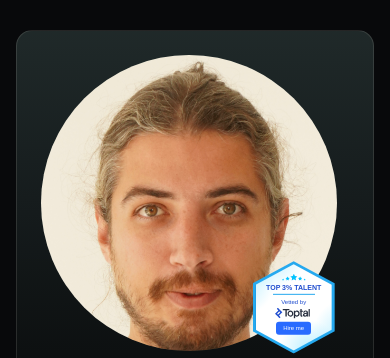
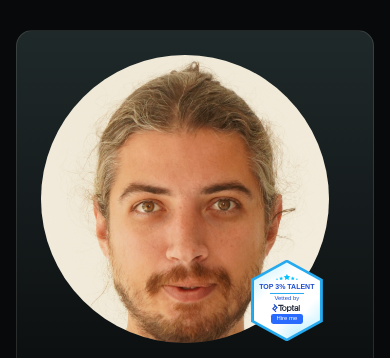
Before and after one commit to Mdivani-Agency/landing-page, a Next.js app: page /about in a window 390 px wide. Shown: the part 486-844 px from the top of the page. Built offline with nearby package versions, Linux system fonts and the light colour scheme; no server answers.

Commit message:
fix(about): pin Toptal badge to the avatar rim
Size the badge from the photo so half sits past the bottom-right edge on desktop and mobile.

Co-authored-by: giorgi <giorgi@mdivani.agency>

```diff
--- a/app/globals.css
+++ b/app/globals.css
@@ -555,42 +555,46 @@ body {
   display: block;
   width: 100%;
   overflow: visible;
+  container-type: inline-size;
 }
 
-.toptal-badge-anchor {
+a.toptal-badge {
+  --toptal-hex: polygon(50% 0, 100% 24%, 100% 76%, 50% 100%, 0 76%, 0 24%);
   position: absolute;
   right: 14.645%;
   bottom: 14.645%;
-  width: 0;
-  height: 0;
   z-index: 1;
-}
-
-.toptal-badge {
-  --toptal-hex: polygon(50% 0, 100% 24%, 100% 76%, 50% 100%, 0 76%, 0 24%);
-  position: absolute;
-  left: 0;
-  top: 0;
-  transform: translate(-50%, -50%);
+  box-sizing: border-box;
+  width: 7.2rem;
+  max-width: 7.2rem;
+  width: min(26cqi, 7.2rem);
+  transform: translate(50%, 50%);
   color: #204ecf;
   text-decoration: none;
   font-family: Arial, Helvetica, sans-serif;
+  font-size: 7px;
+  line-height: 1;
+  text-size-adjust: 100%;
+  -webkit-text-size-adjust: 100%;
 }
 
 .toptal-badge-frame {
-  display: inline-block;
+  display: block;
+  width: 100%;
   background: #25a9ef;
-  padding: 3px;
+  padding: 4%;
   clip-path: var(--toptal-hex);
 }
 
 .toptal-badge-inner {
-  width: 76px;
-  padding: 10px 0 16px;
+  width: 100%;
+  aspect-ratio: 20 / 23;
+  padding: 14% 6% 18%;
   display: flex;
   flex-direction: column;
   align-items: center;
-  gap: 3px;
+  justify-content: center;
+  gap: 0.35em;
   text-align: center;
   background:
     radial-gradient(circle at 20% -10%, #00c3ff -80%, #fff 30%),
@@ -603,32 +607,32 @@ body {
 }
 
 .toptal-badge-stars {
-  width: 24px;
+  width: 38%;
   height: auto;
 }
 
 .toptal-badge-title {
   margin: 0;
-  font-size: 7px;
+  font-size: 1em;
   font-weight: 700;
   line-height: 1;
   color: #204ecf;
 }
 
 .toptal-badge-rule {
-  width: 42px;
+  width: 58%;
   height: 1px;
   background: #25a9ef;
 }
 
 .toptal-badge-kicker {
-  font-size: 6px;
-  margin-bottom: -2px;
+  font-size: 0.85em;
+  margin-bottom: -0.15em;
   color: #204ecf;
 }
 
 .toptal-badge-wordmark {
-  width: 38px;
+  width: 52%;
   height: auto;
 }
 
@@ -636,11 +640,11 @@ body {
   display: inline-flex;
   align-items: center;
   justify-content: center;
-  padding: 2px 7px;
-  border-radius: 3px;
+  padding: 0.3em 0.9em;
+  border-radius: 0.4em;
   background: #296bff;
   color: #fff;
-  font-size: 6px;
+  font-size: 0.85em;
   font-weight: 500;
 }
 
@@ -651,8 +655,8 @@ body {
   gap: 1.6rem;
   min-height: 28rem;
   padding: 2.4rem;
-  padding-right: 3.6rem;
-  padding-bottom: 3.6rem;
+  padding-right: 4.4rem;
+  padding-bottom: 4.4rem;
   overflow: visible;
   border-radius: 1.6rem;
   border: 1px solid var(--border-subtle);
--- a/components/about-identity.tsx
+++ b/components/about-identity.tsx
@@ -11,9 +11,7 @@ export function AboutIdentity() {
           alt={site.personName}
           fallback={site.personName}
         />
-        <span className="toptal-badge-anchor">
-          <ToptalBadge />
-        </span>
+        <ToptalBadge />
       </div>
       <figcaption className="portrait-caption">
         {site.personName}
```
